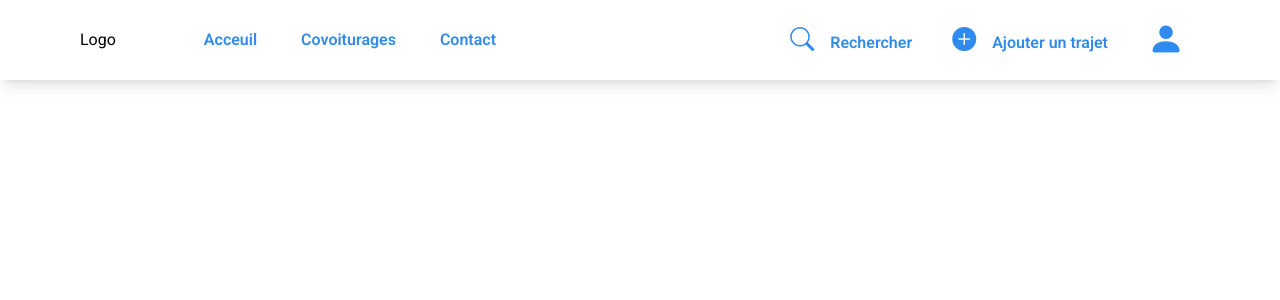
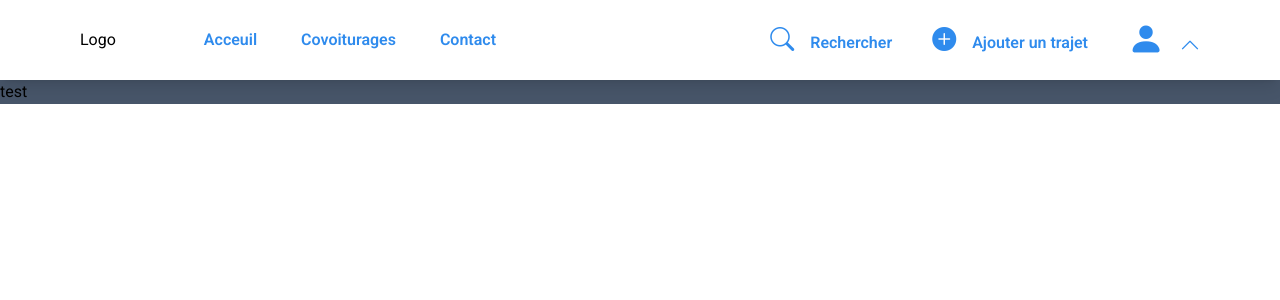
Before and after one commit to julesfremiot/ecoride-v1, a React (Vite) app in the folder ecoride-v1/: page / in a window 1280 px wide. Shown: the top 300 px of the page. Built offline with nearby package versions, Linux system fonts and the light colour scheme.

Commit message:
Comitting collapse mobile menu + test div

```diff
--- a/ecoride-v1/src/components/NavBar.jsx
+++ b/ecoride-v1/src/components/NavBar.jsx
@@ -1,4 +1,5 @@
 import { useState } from "react"
+import "../componentscss/navbar.css";
 
 export default function NavBar(){
 
@@ -6,7 +7,7 @@ export default function NavBar(){
 
     return (
         <>
-        <nav className="h-20 w-screen fixed top-0 shadow-lg flex items-center justify-between lg:px-20 md:px-5">
+        <nav className="h-20 w-screen fixed top-0 shadow-lg flex items-center justify-between lg:px-20 md:px-5 bg-white">
             <div className="flex px-10 w-screen items-center justify-between md:hidden">
                 <div>
                 <span>Logo</span>
@@ -17,28 +18,28 @@ export default function NavBar(){
             <div className="menu-wrapper hidden md:block">
                 <div className="logo inline lg:mr-20 md:mr-5">Logo</div>
                 <ul className="inline">
-                <li className="inline-block mr-7 p-2 text-skyBlue hover:text-oceanBlue font-semibold">Acceuil</li>
-                    <li className="inline-block mr-7 p-2 text-skyBlue hover:text-oceanBlue font-semibold">Covoiturages</li>
-                    <li className="inline-block mr-7 p-2 text-skyBlue hover:text-oceanBlue font-semibold">Contact</li>
+                <li className="inline-block mr-7 p-2 text-skyBlue hover:text-indigo-800 font-semibold">Acceuil</li>
+                    <li className="inline-block mr-7 p-2 text-skyBlue hover:text-indigo-800 font-semibold">Covoiturages</li>
+                    <li className="inline-block mr-7 p-2 text-skyBlue hover:text-indigo-800 font-semibold">Contact</li>
                 </ul>
             </div>
             <div className="action-wrapper hidden md:flex items-center justify-evenly">
-                <span className="text-skyBlue font-semibold hover:text-oceanBlue md:mr-3 lg:mr-10">
-                <i className="text-2xl bi bi-search text-skyBlue md:mr-2 lg:mr-4"></i>
-                Rechercher
+                <span className="font-semibold md:mr-3 lg:mr-10 group">
+                <i className="text-2xl bi bi-search text-skyBlue md:mr-2 lg:mr-4 group-hover:text-indigo-800"></i>
+                <span className="text-skyBlue group-hover:text-indigo-800">Rechercher</span>
                 </span>
-                <span className="text-skyBlue font-semibold hover:text-oceanBlue md:mr-3 lg:mr-10">
-                <i className="text-2xl bi bi-plus-circle-fill text-skyBlue md: mr-2 lg:mr-4"></i>
-                Ajouter un trajet
+                <span className="font-semibold md:mr-3 lg:mr-10 group">
+                <i className="text-2xl bi bi-plus-circle-fill text-skyBlue md:mr-2 lg:mr-4 group-hover:text-indigo-800"></i>
+                <span className="text-skyBlue group-hover:text-indigo-800">Ajouter un trajet</span>
                 </span>
-                <span className="text-skyBlue xs:block font-semibold hover:text-oceanBlue">
-                <i className="text-4xl bi bi-person-fill text-skyBlue md:mr-2 lg:mr-4"></i>
+                <span className=" font-semibold group">
+                <i className="text-4xl bi bi-person-fill text-skyBlue md:mr-2 lg:mr-4 group-hover:text-indigo-800"></i>
+                <i className="bi bi-chevron-up group-hover:text-indigo-800 text-skyBlue text-xl"></i>
                 </span>
             </div>
         </nav>
         <div>
-         {!mobileMenu?
-            <div className="w-screen mt-20 md:hidden">
+            <div className={!mobileMenu ? "fixed top-20 max-h-[500px] w-screen md:hidden transition-all duration-700 overflow-hidden origin-top ease-in-out" : "z-30 fixed top-20 max-h-0 w-screen md:hidden transition-all duration-700 overflow-hidden origin-top ease-in-out"}>
                 <ul className="w-screen text-center">
                     <li className="bg-white pt-4 pb-3 font-medium text-skyBlue border-b-2">Acceuil</li>
                     <li className="bg-white pt-4 pb-3 font-medium text-skyBlue border-b-2">Covoiturages</li>
@@ -49,7 +50,7 @@ export default function NavBar(){
                     </li>
                     <li className="bg-skyBlue p-4 font-medium text-white border-b-2 hover:bg-indigo-800">
                         <i className="bi bi-plus-circle-fill text-white text-xl mr-3"></i>
-                        Ajouter trajet
+                        Ajouter un trajet
                     </li>
                     <li className="bg-skyBlue p-4 font-medium text-white border-b-2 hover:bg-indigo-800">
                         <i className="bi bi-person-fill text-white text-xl mr-3"></i>
@@ -57,8 +58,8 @@ export default function NavBar(){
                     </li>
                 </ul>
             </div>
-            : <></>}
         </div>
+        <div className="w-screen bg-slate-600 mt-20">test</div>
     </>
     )
 }
```
Also changed, not shown: ecoride-v1/src/componentscss/navbar.css (added).
